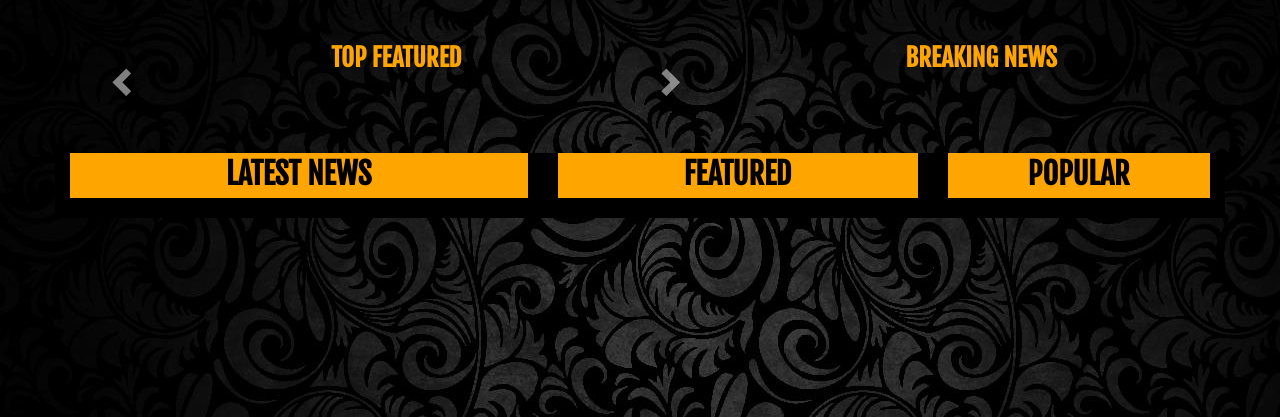
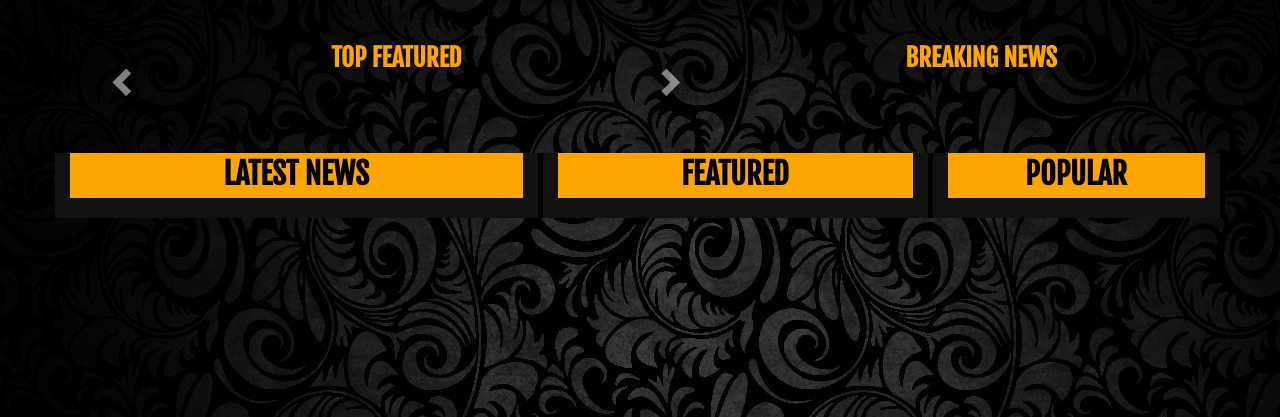
Before and after one commit to thesarcasticfootballer/counter-attack-football, a Python web app: template templates/mostread.html in a window 1280 px wide. Shown: the part 62-479 px from the top of the page. Run offline with Jinja, Linux system fonts and the light colour scheme; the template is opened without the code that fills it, so the values that code supplies are empty; some libraries are stand-ins or nearby versions.

Commit message:
div background change;

```diff
--- a/static/styles/Project.css
+++ b/static/styles/Project.css
@@ -888,7 +888,8 @@ viewbox
     font-weight: 700;
     color:#000000;
     background-color: #ffa500;
-
+    width: 100%;
+    margin: 0px;
 }
 .news-categorytop
 {
@@ -898,7 +899,9 @@ viewbox
 
 .topnewsbox
 {
-    background-color: black;
+    background-color: #111;
+    border-right: 5px solid #000000;
+
 }
 .breakingnews,.breakingnews a,.breakingnews a:hover
 {
@@ -912,5 +915,6 @@ viewbox
     border: 3px solid #ffa500;
     background-color: #ffa500;
     text-decoration: none;
-
+    padding-left: 0px;
+    padding-right: 0px;
 }
--- a/templates/Project.html
+++ b/templates/Project.html
@@ -10,6 +10,7 @@ and open the template in the editor.
         <meta charset="UTF-8">
         <meta name="viewport" content="width=device-width, initial-scale=1.0">
        <meta name="google-signin-client_id" content="636222690890-s7qdqru8kkk7v349r333i74q2a01btk5.apps.googleusercontent.com">
+        <meta name ="theme-color" content="#ffa500">
         <link rel="stylesheet" type="text/css" href="/styles/Project.css" />
         <!-- Latest compiled and minified CSS -->
 <link rel="stylesheet" href="https://maxcdn.bootstrapcdn.com/bootstrap/3.3.6/css/bootstrap.min.css" integrity="sha384-1q8mTJOASx8j1Au+a5WDVnPi2lkFfwwEAa8hDDdjZlpLegxhjVME1fgjWPGmkzs7" crossorigin="anonymous">
--- a/templates/mostread.html
+++ b/templates/mostread.html
@@ -156,7 +156,7 @@ and open the template in the editor.
         {% for article in breaking %}
         <div class ="breakingnews">
         <a href ="/news/{{article.key().id()}}"> {{article.headline[:40]}} </div>
-
+            </a>
         {% endfor %}
 
     </div>
```
